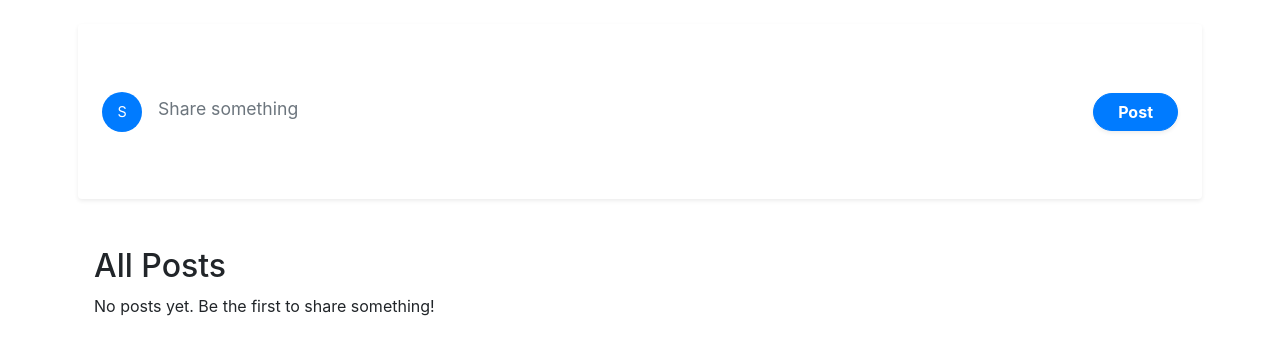
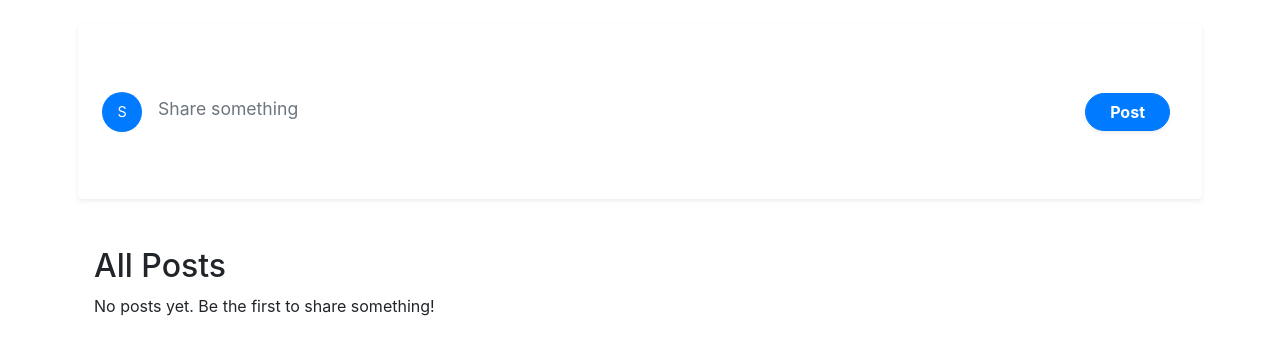
Before and after one commit to saidbaraou/network, a Django app: page / in a window 1280 px wide. Shown: the part 56-411 px from the top of the page. Run offline with Django 3.2, Linux system fonts and the light colour scheme; the visitor is signed in with stand-in values (Sample User, id 1); data that the repository does not hold is empty; some libraries are stand-ins or nearby versions.

Commit message:
feat(pagination): Add margin on post button for UI purpose

```diff
--- a/network/templates/network/index.html
+++ b/network/templates/network/index.html
@@ -25,7 +25,7 @@
                             style="resize: none; font-size: 1.1rem; background: transparent;" required></textarea>
                     </div>
                     <div>
-                        <button type="submit" class="btn btn-primary rounded-pill px-4 shadow-sm font-weight-bold">
+                        <button type="submit" class="btn btn-primary rounded-pill px-4 mx-2 shadow-sm font-weight-bold">
                             Post
                         </button>
                     </div>
@@ -85,13 +85,6 @@
                     </li>
                     {% endif %}
 
-                    <!-- <li class="page-item active" aria-current="page">
-                        <span class="page-link">
-                            Page {{ page_posts.number }} of {{ page_posts.paginator.num_pages }}
-                        </span>
-
-                    </li> -->
-
                     {% for num in page_posts.paginator.page_range %}
                     {% if page_posts.number == num %}
                     <li class="page-item active"><span class="page-link">{{ num }}</span></li>
```
